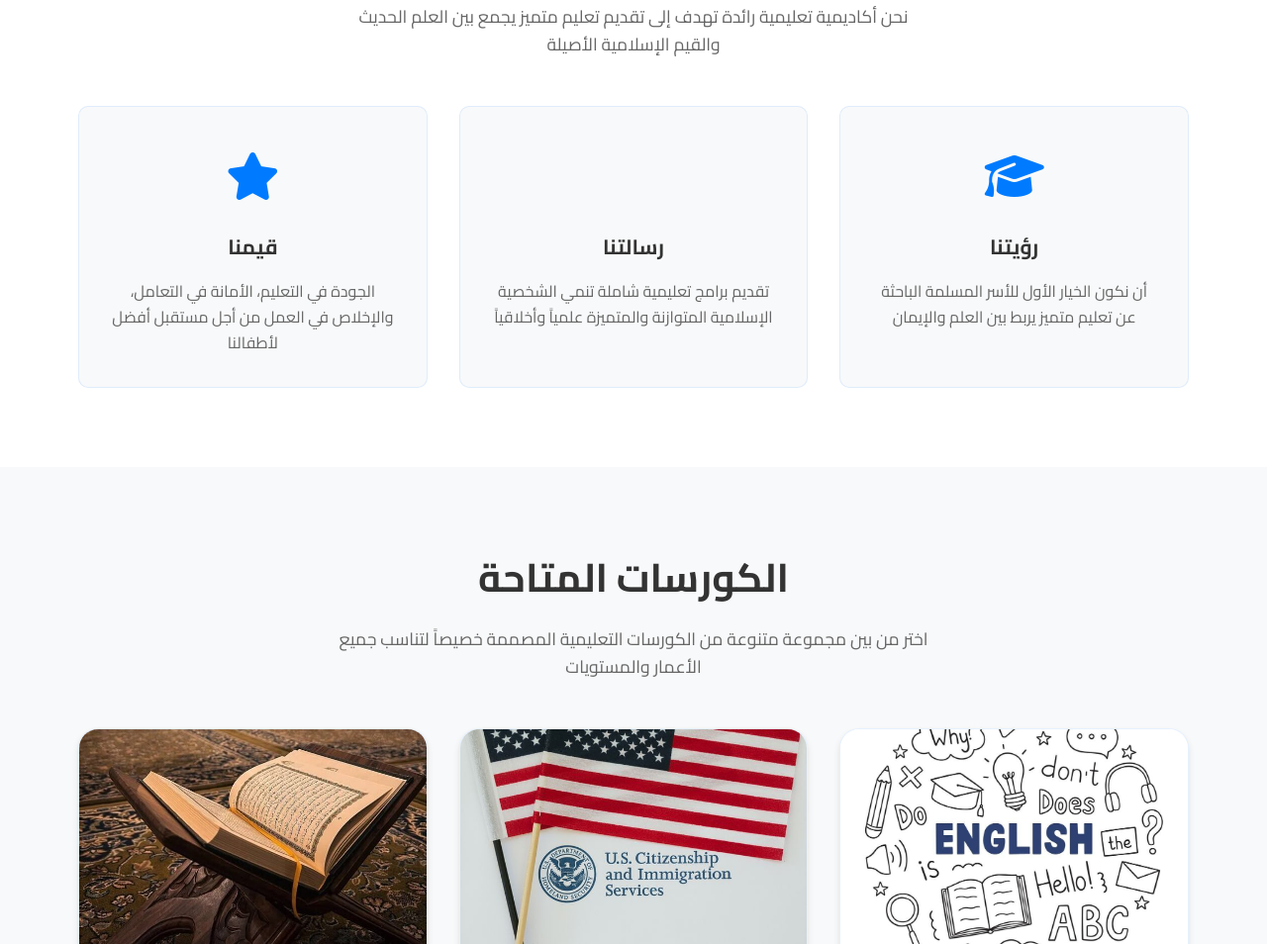
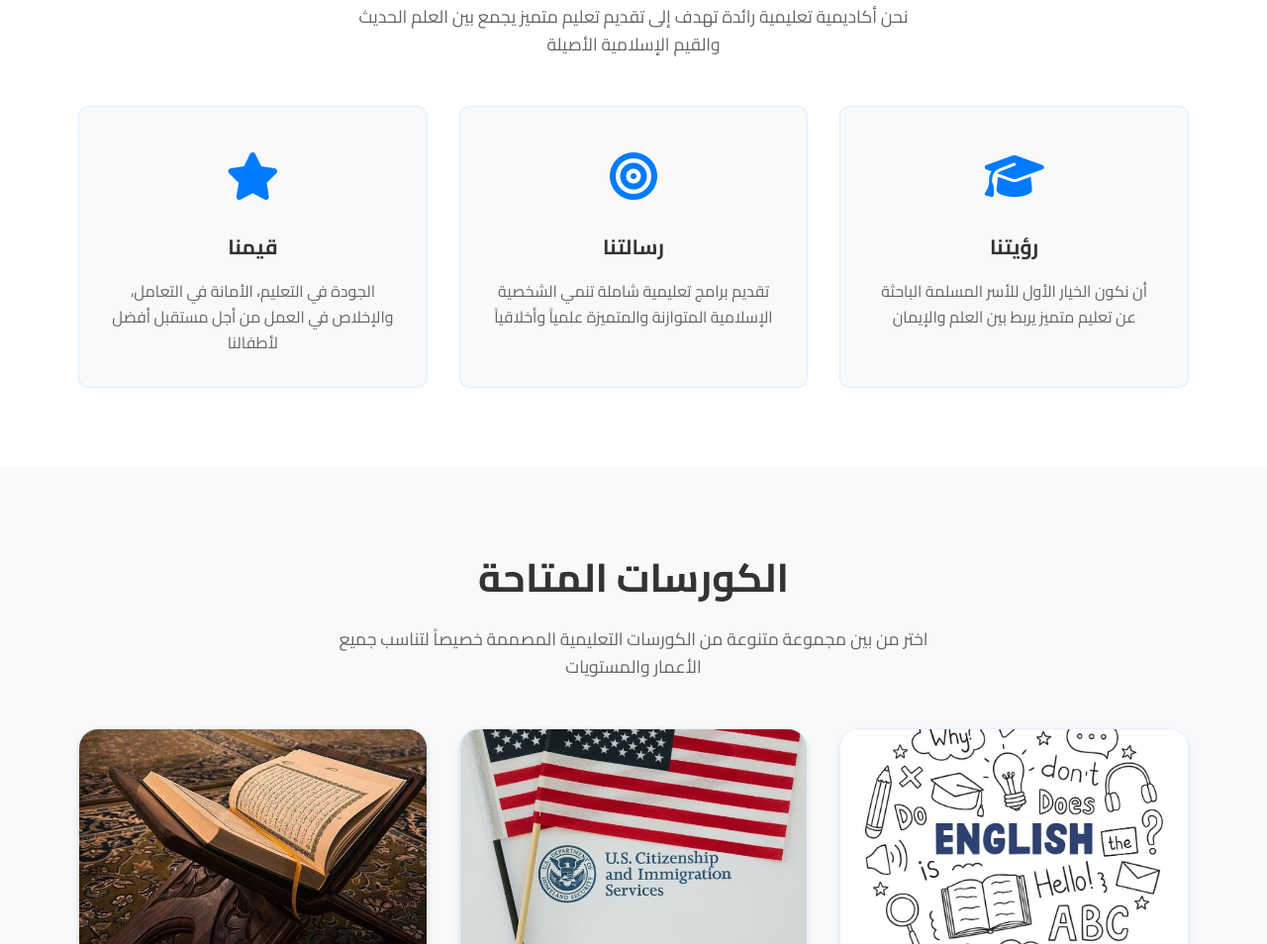
Before and after one commit to MosabMohamed0/Taleak, a plain HTML site: page index.html in a window 1280 px wide. Shown: the part 1017-1971 px from the top of the page at 99% size. Drawn offline with Linux system fonts and the light colour scheme.

Commit message:
قبل الانجليزي

```diff
--- a/index.html
+++ b/index.html
@@ -126,7 +126,7 @@
             </div>
             <div class="about-card">
               <div class="icon">
-                <i class="fas fa-target"></i>
+                <i class="fas fa-bullseye"></i>
               </div>
               <h3>رسالتنا</h3>
               <p>
```
